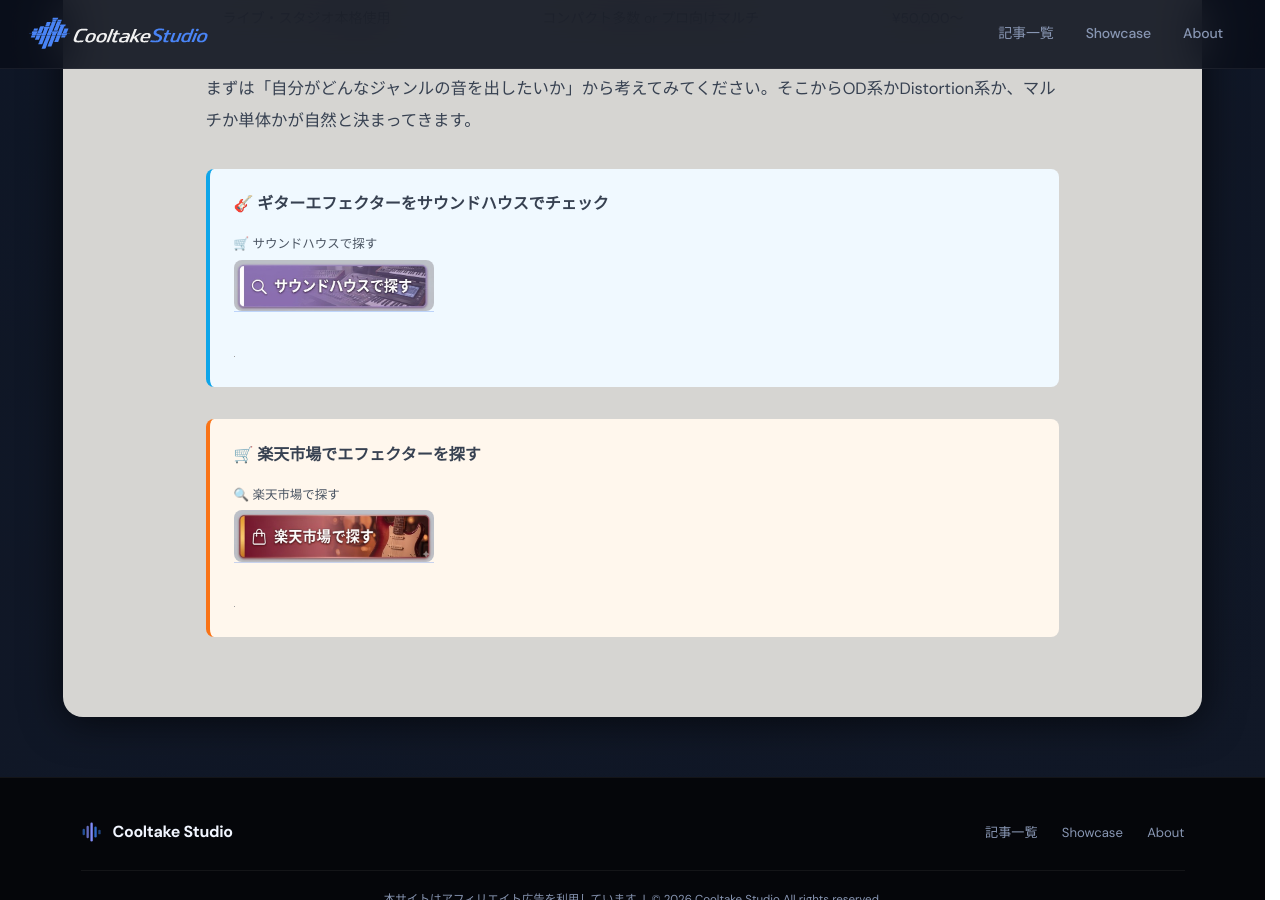
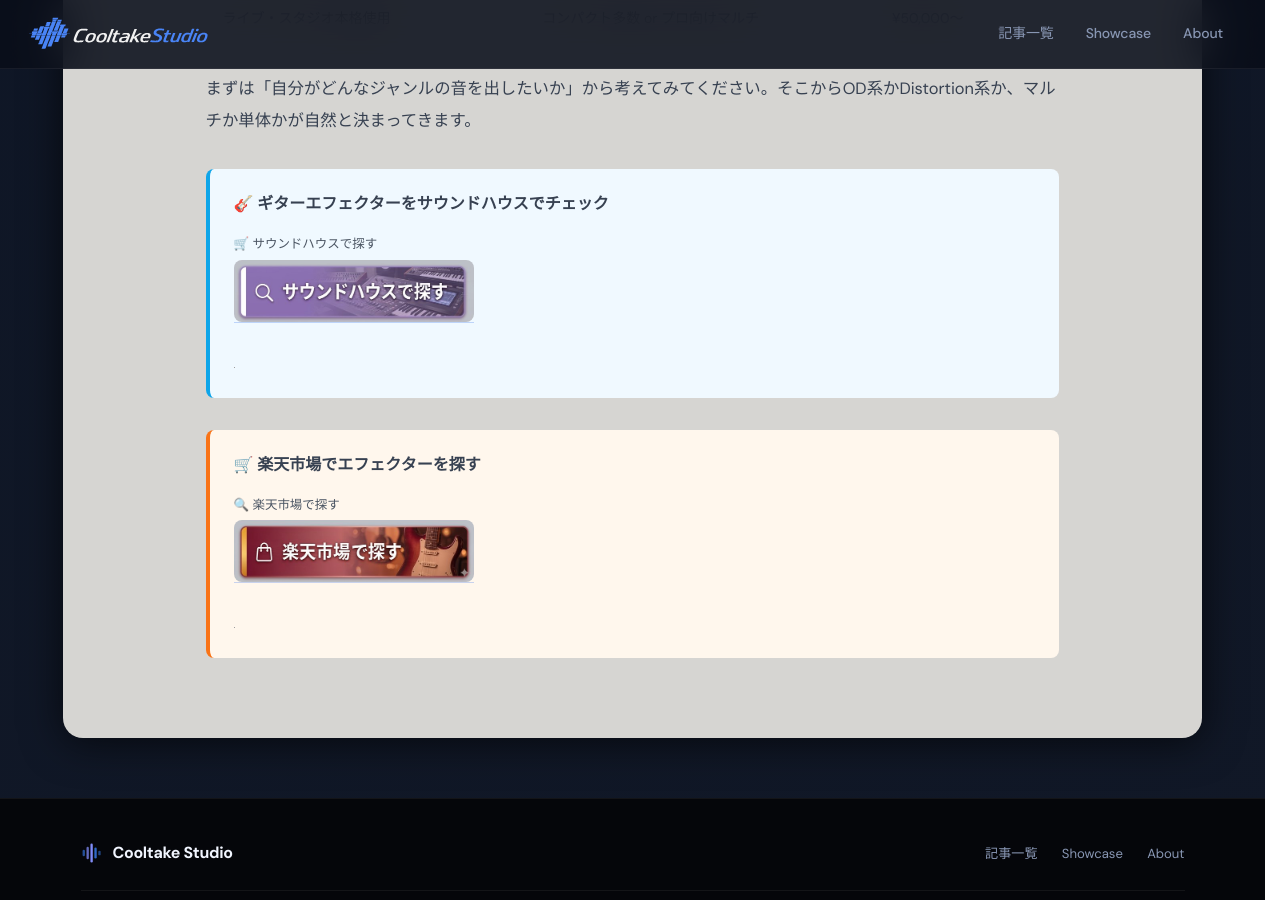
Before and after one commit to cooltake/cooltake-staging, a Jekyll site: the page built from _posts/2026-05-24-guitar-effects-guide.md, in a window 1280 px wide and 900 px high, scrolled down 4118 px. Built offline with Jekyll 4.4.1, drawn with Linux system fonts in a browser that asks for light colours; some web fonts are replaced; grey boxes are pictures that could not be loaded.

```diff
--- a/_posts/2026-05-24-guitar-effects-guide.md
+++ b/_posts/2026-05-24-guitar-effects-guide.md
@@ -113,13 +113,13 @@
 <div style="margin:2rem 0;padding:1.2rem 1.5rem;background:#f0f9ff;border-left:4px solid #0ea5e9;border-radius:8px;">
 <p style="margin:0 0 .6rem;font-weight:bold;font-size:1rem;">🎸 ギターエフェクターをサウンドハウスでチェック</p>
 <div style="margin:.8rem 0;"><span style="display:block;font-size:.78rem;color:#4b5563;margin-bottom:3px;margin-top:6px;">🛒 サウンドハウスで探す</span>
-<a href="https://h.accesstrade.net/sp/cc?rk=01001xqc00os63&url=https%3A%2F%2Fwww.soundhouse.co.jp%2Fsearch%2Findex%2F%3Fsearch_all%3D%25E3%2582%AE%25E3%2582%BF%25E3%2583%BC%2B%25E3%2582%A8%25E3%2583%95%25E3%2582%A7%25E3%2582%AF%25E3%2582%BF%25E3%2583%BC" rel="nofollow" referrerpolicy="no-referrer-when-downgrade" style="display:inline-block;text-decoration:none;"><img src="/assets/images/btn-soundhouse.jpg" alt="サウンドハウスで探す" width="200" style="height:auto;border-radius:8px;display:block;"></a></div>
+<a href="https://h.accesstrade.net/sp/cc?rk=01001xqc00os63&url=https%3A%2F%2Fwww.soundhouse.co.jp%2Fsearch%2Findex%2F%3Fsearch_all%3D%25E3%2582%AE%25E3%2582%BF%25E3%2583%BC%2B%25E3%2582%A8%25E3%2583%95%25E3%2582%A7%25E3%2582%AF%25E3%2582%BF%25E3%2583%BC" rel="nofollow" referrerpolicy="no-referrer-when-downgrade" style="display:inline-block;text-decoration:none;"><img src="/assets/images/btn-soundhouse.jpg" alt="サウンドハウスで探す" width="240" style="height:auto;border-radius:8px;display:block;"></a></div>
 <img src="https://h.accesstrade.net/sp/rr?rk=01001xqc00os63" width="1" height="1" border="0" alt="" loading="lazy">
 </div>
 
 <div style="margin:2rem 0;padding:1.2rem 1.5rem;background:#fff7ed;border-left:4px solid #f97316;border-radius:8px;">
 <p style="margin:0 0 .6rem;font-weight:bold;font-size:1rem;">🛒 楽天市場でエフェクターを探す</p>
 <div style="margin:.8rem 0;"><span style="display:block;font-size:.78rem;color:#4b5563;margin-bottom:3px;margin-top:6px;">🔍 楽天市場で探す</span>
-<a href="https://hb.afl.rakuten.co.jp/hgc/0b15ddc7.28c5c9ed.0b15ddc8.5d23dd4d/?pc=https%3A%2F%2Fsearch.rakuten.co.jp%2Fsearch%2Fmall%2F%25E3%2582%AE%25E3%2582%BF%25E3%2583%BC%2B%25E3%2582%A8%25E3%2583%95%25E3%2582%A7%25E3%2582%AF%25E3%2582%BF%25E3%2583%BC%2F" rel="nofollow" referrerpolicy="no-referrer-when-downgrade" style="display:inline-block;text-decoration:none;"><img src="/assets/images/btn-rakuten.jpg" alt="楽天市場で探す" width="200" style="height:auto;border-radius:8px;display:block;"></a></div>
+<a href="https://hb.afl.rakuten.co.jp/hgc/0b15ddc7.28c5c9ed.0b15ddc8.5d23dd4d/?pc=https%3A%2F%2Fsearch.rakuten.co.jp%2Fsearch%2Fmall%2F%25E3%2582%AE%25E3%2582%BF%25E3%2583%BC%2B%25E3%2582%A8%25E3%2583%95%25E3%2582%A7%25E3%2582%AF%25E3%2582%BF%25E3%2583%BC%2F" rel="nofollow" referrerpolicy="no-referrer-when-downgrade" style="display:inline-block;text-decoration:none;"><img src="/assets/images/btn-rakuten.jpg" alt="楽天市場で探す" width="240" style="height:auto;border-radius:8px;display:block;"></a></div>
 <img src="//i.moshimo.com/af/i/impression?a_id=5565352&amp;p_id=54&amp;pc_id=54&amp;pl_id=616" width="1" height="1" style="border:none;" alt="" loading="lazy">
 </div>
```
